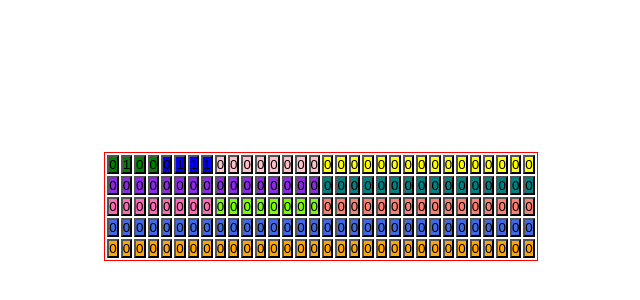
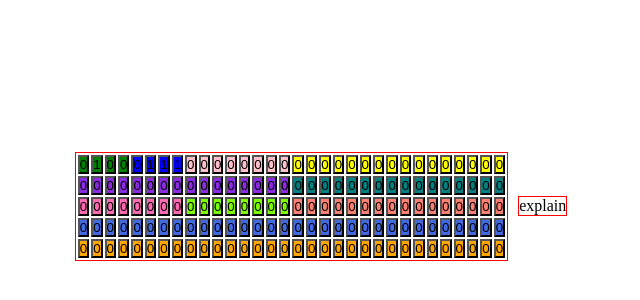
Before and after one commit to klxcoder/IPv4-diagram-structure, a React (Vite) app: page / in a window 1280 px wide. Shown: the part 194-494 px from the top of the page, without its empty margins (319-959 px from the left). Built offline with nearby package versions, Linux system fonts and the light colour scheme.

Commit message:
IpExplain

```diff
--- a/src/components/IP.module.scss
+++ b/src/components/IP.module.scss
@@ -1,7 +1,18 @@
 .ip {
-  padding: 2px;
-  border: 1px solid red;
-  display: grid;
-  grid-template-columns: repeat(32, 1fr);
-  gap: 2px;
+  display: flex;
+  justify-content: center;
+  align-items: center;
+  gap: 10px;
+
+  .IpDiagram {
+    padding: 2px;
+    border: 1px solid red;
+    display: grid;
+    grid-template-columns: repeat(32, 1fr);
+    gap: 2px;
+  }
+
+  .IpExplain {
+    border: 1px solid red;
+  }
 }
--- a/src/components/IP.tsx
+++ b/src/components/IP.tsx
@@ -48,6 +48,7 @@ function IP() {
 
   return (
     <div className={styles.ip}>
+      <div className={styles.IpDiagram}>
         {getBitsUI(IP_VERSION, 'version', () => { })}
         {getBitsUI(ihl, 'ihl', getReverseFn(ihl, setIhl))}
         {getBitsUI(tos, 'tos', getReverseFn(tos, setTos))}
@@ -60,6 +61,10 @@ function IP() {
         {getBitsUI(source, 'source', getReverseFn(source, setSource))}
         {getBitsUI(destination, 'destination', getReverseFn(destination, setDestination))}
       </div>
+      <div className={styles.IpExplain}>
+        explain
+      </div>
+    </div>
   )
 }
 
```
Lines whose indentation alone changed are shown as unchanged.
